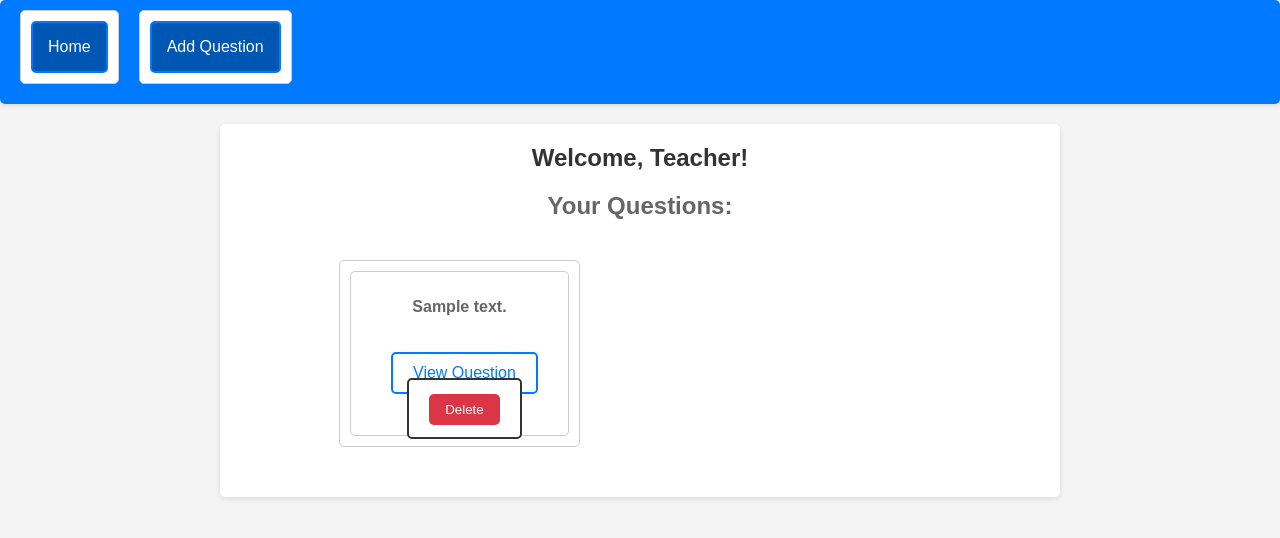
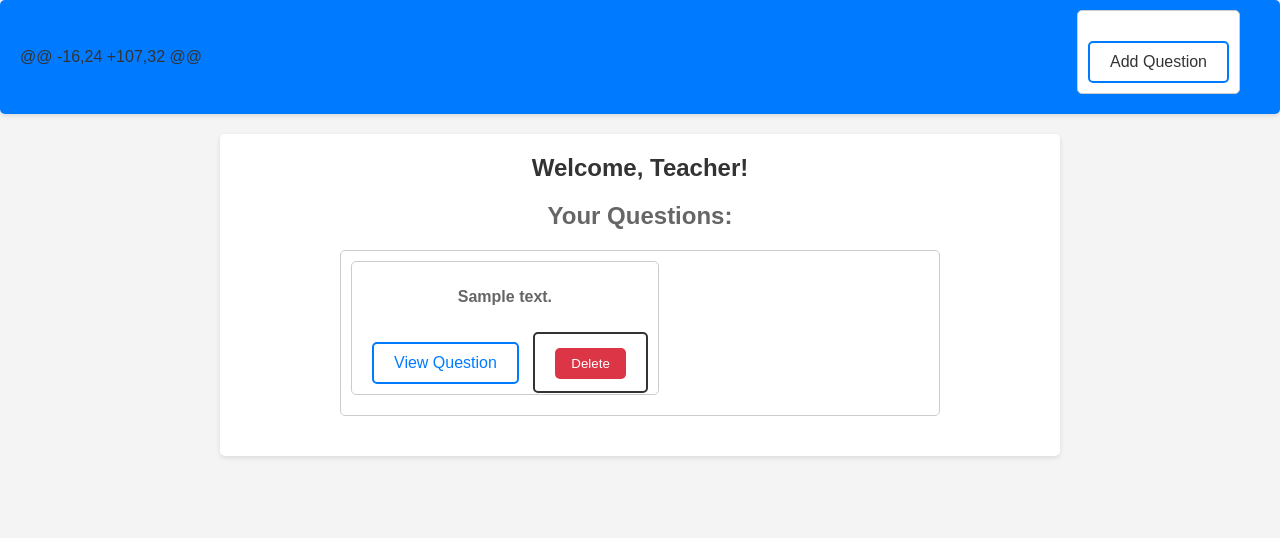
Before and after one commit to 347S24/347-final-project-group-29, a Django app: page / in a window 1280 px wide. Shown: the top 538 px of the page. Run offline with Django 4.2, Linux system fonts and the light colour scheme; tables that the repository leaves empty hold one stand-in row (values such as "Sample post"); parts of the project's set-up code (start-up, migrations or seed data) failed here and were passed over.

Commit message:
Update teacher_home.html

```diff
--- a/group_29_final/group29final/group29final/peer_instruction/templates/teacher_home.html
+++ b/group_29_final/group29final/group29final/peer_instruction/templates/teacher_home.html
@@ -67,9 +67,8 @@
         .question {
             border: 1px solid #ccc;
             border-radius: 5px;
-            margin: auto;
+            margin-bottom: 10px;
             padding: 10px;
-            text-align: center;
         }
 
         .question_text {
@@ -94,28 +93,15 @@
             color: #3c763d;
         }
 
-        .question_view li {
+        .container li {
             display: flex;
-            text-align: center;
-            margin-left: 27%;
-        }
-
-        .question_view {
-            text-align: center; /* Center the list items horizontally */
-        }
-
-        .question_view li {
-
-             /* Add margin for spacing between list items */
-            text-align: center;
         }
 
     </style>
 </head>
 <body>
     <nav class="navbar">
-        <ul>
-            <li><a href="{% url 'teacher_home' %}">Home</a></li>
+@@ -16,24 +107,32 @@
             <li><a href="{% url 'add_question' %}">Add Question</a></li>
         </ul>
     </nav>
@@ -123,7 +109,7 @@
         <h1>Welcome, Teacher!</h1>
         <h2>Your Questions:</h2>
         <div>
-        <ul class="question_view">
+        <ul>
             {% if questions %}
                 {% for question in questions %}
                     <li>
```
